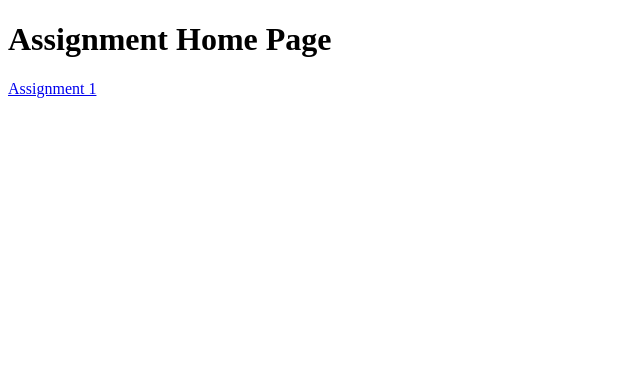
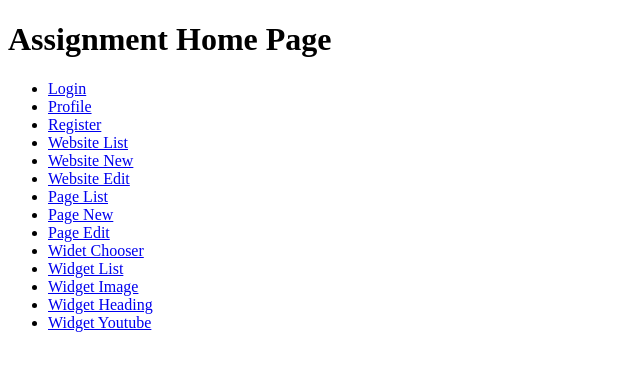
Before and after one commit to TridivNandi/nandi-tridiv-webdev, a website: page webdev/public/assignment/index.html in a window 1280 px wide. Shown: the whole page, without its empty margins (0-640 px from the left). Drawn offline with Linux system fonts and the light colour scheme.

Commit message:
Changes in index file
Changes in index file

```diff
--- a/webdev/public/assignment/index.html
+++ b/webdev/public/assignment/index.html
@@ -6,6 +6,49 @@
 </head>
 <body>
     <h1>Assignment Home Page</h1>
-    <a href="user/login.html">Assignment 1</a>
+    <ul>
+        <li>
+            <a href="user/login.html">Login</a>
+        </li>
+        <li>
+            <a href="user/profile.html">Profile</a>
+        </li>
+        <li>
+            <a href="user/register.html">Register</a>
+        </li>
+        <li>
+            <a href="website/website-list.html">Website List</a>
+        </li>
+        <li>
+            <a href="website/website-new.html">Website New</a>
+        </li>
+        <li>
+            <a href="website/website-edit.html">Website Edit</a>
+        </li>
+        <li>
+            <a href="page/page-list.html">Page List</a>
+        </li>
+        <li>
+            <a href="page/page-new.html">Page New</a>
+        </li>
+        <li>
+            <a href="page/page-edit.html">Page Edit</a>
+        </li>
+        <li>
+            <a href="widget/widget-chooser.html">Widet Chooser</a>
+        </li>
+        <li>
+            <a href="widget/widget-list.html">Widget List</a>
+        </li>
+        <li>
+            <a href="widget/widget-image.html">Widget Image</a>
+        </li>
+        <li>
+            <a href="widget/widget-heading.html">Widget Heading</a>
+        </li>
+        <li>
+            <a href="widget/widget-youtube.html">Widget Youtube</a>
+        </li>
+    </ul>
 </body>
 </html>
```
